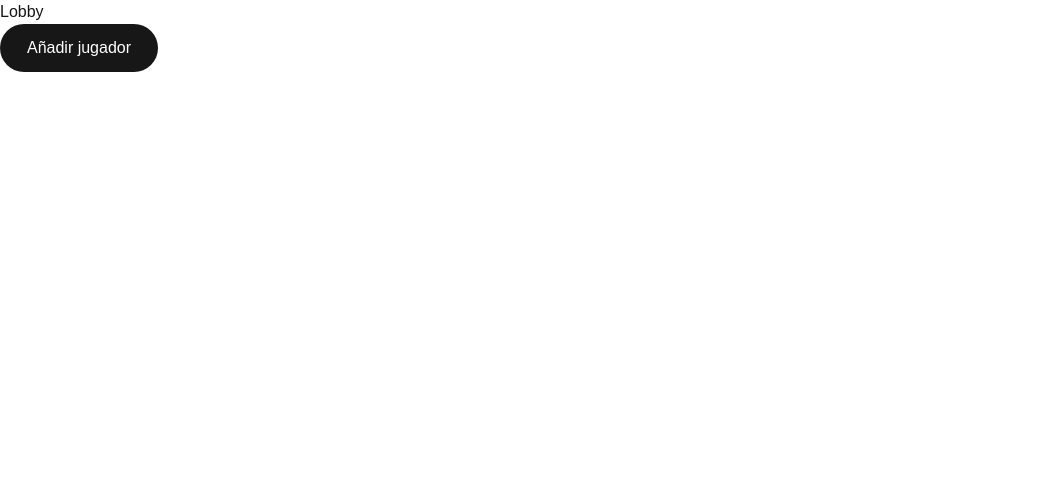
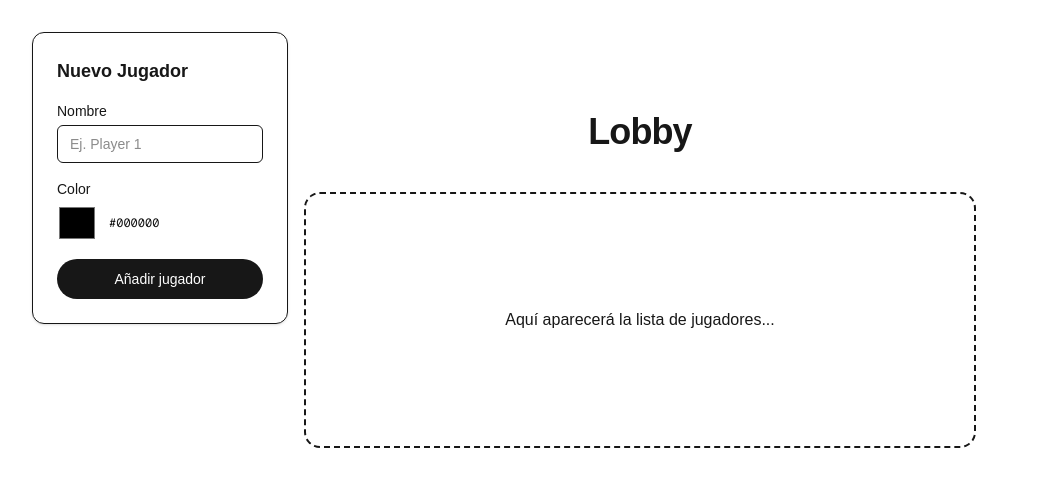
Before and after one commit to Miguelgarviz/proyect_icarus, a Next.js app in the folder apps/frontend/: page /lobby in a window 1280 px wide. Shown: the top 486 px of the page, without its empty margins (0-1039 px from the left). Built offline with nearby package versions, Linux system fonts and the light colour scheme.

Commit message:
feat: :zap: adding create player in the frontend

```diff
--- a/apps/frontend/app/lobby/page.tsx
+++ b/apps/frontend/app/lobby/page.tsx
@@ -1,10 +1,89 @@
-export default function Lobby(){
-return(
-    <div>
-        <h1>Lobby</h1>
-        <button className="flex h-12 w-full items-center justify-center gap-2 rounded-full bg-foreground px-5 text-background transition-colors hover:bg-[#383838] dark:hover:bg-[#ccc] md:w-[158px]">
-            <span>Añadir jugador</span>
-        </button>
+'use client'
+
+import { useState } from "react";
+import { PlayerDTO } from "../../dto/playerDTO";
+
+export default function Lobby() {
+  const [name, setName] = useState("");
+  const [color, setColor] = useState("#000000");
+  const [loading, setLoading] = useState(false);
+
+  const handleSubmit = async (e: React.FormEvent<HTMLFormElement>) => {
+    e.preventDefault();
+    setLoading(true);
+
+    const playerData = { name, color, movement: 3 };
+
+    try {
+      const response = await fetch("http://localhost:4000/api/v1/player", {
+        method: "POST",
+        headers: {
+          "Content-Type": "application/json",
+        },
+        body: JSON.stringify(playerData),
+      });
+
+      if (response.ok) {
+        console.log("Jugador añadido con éxito");
+        setName(""); // Limpiar formulario
+      } else {
+        console.error("Error al añadir jugador", response.statusText);
+      }
+    } catch (error) {
+      console.error("Error de red:", error);
+    } finally {
+      setLoading(false);
+    }
+  };
+
+  return (
+    <div className="relative min-h-screen w-full bg-background p-8">
+      {/* Formulario en la esquina superior izquierda */}
+      <div className="absolute left-8 top-8 w-64 rounded-xl border border-border p-6 shadow-sm bg-card">
+        <h2 className="mb-4 text-lg font-bold">Nuevo Jugador</h2>
+        <form onSubmit={handleSubmit} className="flex flex-col gap-4">
+          <div>
+            <label className="mb-1 block text-sm font-medium">Nombre</label>
+            <input
+              type="text"
+              value={name}
+              onChange={(e) => setName(e.target.value)}
+              placeholder="Ej. Player 1"
+              className="w-full rounded-md border border-input bg-transparent px-3 py-2 text-sm focus:outline-none focus:ring-2 focus:ring-foreground"
+              required
+            />
+          </div>
+
+          <div>
+            <label className="mb-1 block text-sm font-medium">Color</label>
+            <div className="flex items-center gap-3">
+              <input
+                type="color"
+                value={color}
+                onChange={(e) => setColor(e.target.value)}
+                className="h-10 w-10 cursor-pointer overflow-hidden rounded-md border-none bg-transparent"
+              />
+              <span className="text-xs font-mono uppercase">{color}</span>
+            </div>
+          </div>
+
+          <button
+            type="submit"
+            disabled={loading}
+            className="flex h-10 w-full items-center justify-center gap-2 rounded-full bg-foreground px-5 text-sm font-medium text-background transition-colors hover:bg-[#383838] disabled:opacity-50 dark:hover:bg-[#ccc]"
+          >
+            {loading ? "Añadiendo..." : "Añadir jugador"}
+          </button>
+        </form>
+      </div>
+
+      {/* Contenedor central para la lista de jugadores */}
+      <div className="flex flex-col items-center justify-center pt-20">
+        <h1 className="text-4xl font-bold tracking-tight">Lobby</h1>
+        <div className="mt-10 flex h-64 w-full max-w-2xl items-center justify-center rounded-2xl border-2 border-dashed border-border bg-muted/50">
+          <p className="text-muted-foreground">Aquí aparecerá la lista de jugadores...</p>
+        </div>
+      </div>
     </div>
-)
+  );
 }
--- /dev/null
+++ b/apps/frontend/dto/playerDTO.ts
@@ -0,0 +1,5 @@
+export interface PlayerDTO {
+    name: string;
+    color: string;
+    movement: number;
+}
```
Also changed, not shown: 2 other files (tests, documents, lock files or other folders).
